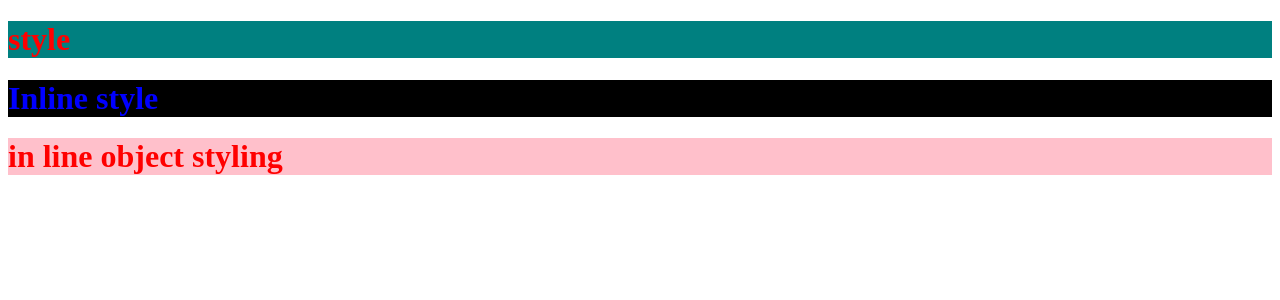
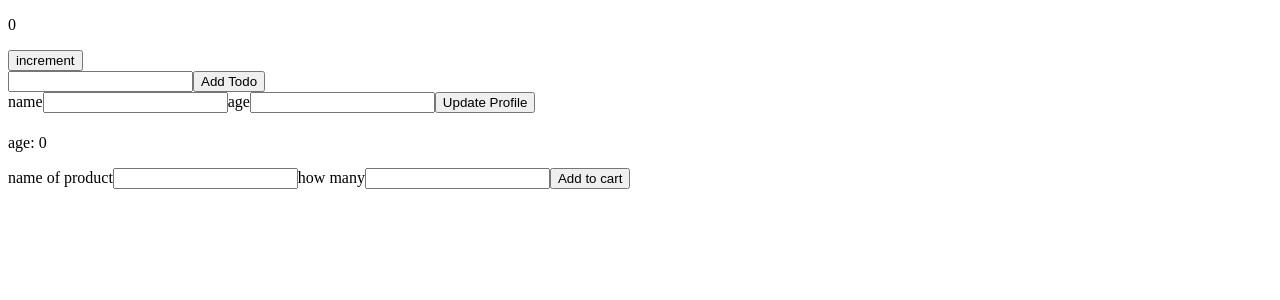
Before and after one commit to iom-future/react-for-beginners1, a React (Vite) app: page / in a window 1280 px wide. Shown: the top 300 px of the page. Built offline with nearby package versions, Linux system fonts and the light colour scheme.

Commit message:
learn about useState

```diff
--- a/src/App.jsx
+++ b/src/App.jsx
@@ -1,10 +1,13 @@
-import Style from "./components/Style";
-import "./index.css "
+import TodoList from "./components/TodoList.jsx";
+import Counter from "./components/Counter.jsx";
+import Profile from "./components/Profile.jsx";
+import ShoppingList from "./components/ShoppingList.jsx";
 function App() {
     return(<div>
-       <h1 style ={{color:"red", backgroundColor: "teal" }}> style</h1>
-
-        <Style/>
+        <Counter />
+        <TodoList/>
+        <Profile />
+        <ShoppingList />
     </div>);
 }
 
--- /dev/null
+++ b/src/components/Counter.jsx
@@ -0,0 +1,13 @@
+import { useState } from "react"
+function Counter() {
+    let [count,setCount] = useState(0);
+    let increment = ()=> setCount(count+1);
+  return (
+    <div>
+        <p>{count}</p>
+        <button onClick={increment}>increment</button>
+    </div>
+  )
+}
+
+export default Counter
--- /dev/null
+++ b/src/components/Profile.jsx
@@ -0,0 +1,45 @@
+import { useState } from "react"
+function Profile() {
+    const [profile, setProfile] = useState({name:"",age:0})
+    const [inputName,setInputName]= useState("")
+    const [inputAge,setInputAge]= useState()
+    const updateProfile = (e)=>{
+
+       /*  the code: inputAge?inputAge:profile.age, just translate to
+        if inputAge is an empty string(falsy value), then use the existing state, dont change age to an empty string, else use the updated state
+       */
+        setProfile({...profile,age: inputAge?inputAge:profile.age,name: inputName?inputName:profile.name});
+        //button always has a default behavior of refreshing the page when clicked
+        e.preventDefault() //prevent button refreshing-page behavior
+
+        //clears the input after the form is submitted
+        setInputAge("")
+        setInputName("")
+    }
+    const addName = (e)=> {
+        setInputName(e.target.value)
+    }
+     const addAge = (e)=> {
+        setInputAge(e.target.value)
+    }
+  return (
+    <div>
+        <form action="">
+            <label htmlFor="name">name</label>
+            <input type="text" id="name" onChange={addName} value={inputName} />
+
+            <label htmlFor="age">age</label>
+            <input type="number" name="" id="age" onChange={addAge} value={inputAge} />
+
+            <button onClick={updateProfile}>Update Profile</button>
+        </form>
+
+        <div>
+            <h1> {profile.name} </h1>
+            <p>age: {profile.age === "" ? <p>no age</p> : profile.age} </p>
+        </div>
+    </div>
+  )
+}
+
+export default Profile
--- /dev/null
+++ b/src/components/ShoppingList.jsx
@@ -0,0 +1,56 @@
+import { useState } from "react"
+function ShoppingList() {
+    const [shoppingList,setShoppingList] = useState([])
+    const [inputName,setInputName] = useState("")//never leave the initialStateValue undefine, put a string or a number(if need be)
+    const [inputQuant,setInputQuant] = useState("")
+    const  addToCart =(e)=>{
+            e.preventDefault()
+
+            //the if staments makes sure that al the field are filled before updating the useState
+            if(inputName&&inputQuant){
+                    setShoppingList([...shoppingList,
+                {name:inputName,quantity:inputQuant}])
+                setInputName("")
+                setInputQuant("")
+
+            }else if(!inputName){
+                setInputName("Add a name")
+
+            }else{
+                setInputQuant(404)
+            }
+         }
+
+    const setName  =(e)=>{
+        setInputName(e.target.value)
+    }
+    const setQuant  =(e)=>{
+        setInputQuant(e.target.value)
+    }
+  return (
+    <div>
+        <form action="">
+            <label htmlFor="name">name of product</label>
+            <input type="text" name="" id="name" onChange={setName} value={inputName} placeholder={inputName}/>
+
+            <label htmlFor="quantity">how many</label>
+
+            {/* the value={inputQuant} , helps us remove the text input on the input tag after submitting */}
+            <input type="number" name="" id="quantity" onChange={setQuant} value={inputQuant} placeholder={inputQuant} />
+
+            <button onClick={addToCart}>Add to cart</button>
+        </form>
+
+        <div>
+            {shoppingList.map(({name,quantity},index)=>(
+                <div key={index}>
+                    <h2>{name}</h2>
+                    <p>{quantity}</p>
+                </div>
+            ))}
+        </div>
+    </div>
+  )
+}
+
+export default ShoppingList
--- /dev/null
+++ b/src/components/TodoList.jsx
@@ -0,0 +1,39 @@
+import {useState} from "react"
+function TodoList() {
+    let [todoList, setTodoList] = useState([])//set state for the "changing" todolist
+    const [inputValue, setInputValue] = useState("") //set state for the title in order to get it without e.target.value, which wont work
+
+    //add the todo to the array of todos
+    let addTodo = (e)=>{
+        e.preventDefault() //prevent the form from sending data to the backend and refreshing
+
+        //spread(carry over the) the original value to avoid mutating it, the put the new todo at the end
+        setTodoList([...todoList,inputValue])
+        setInputValue("");//clears the inputs field after pressing enter
+    }
+    const setTodo = (e)=> setInputValue(e.target.value) //use to update the title of the todo
+    return (
+        <div>
+            <form action="">
+                <label htmlFor="title"></label>
+                <input type="text" id="title" onChange={setTodo} value={inputValue}/>
+
+                <button onClick={addTodo}>Add Todo</button>
+
+            </form>
+
+            <div className="todo">
+
+                {todoList.map((todo,index)=>(
+                    <div key={index}>
+                    <input type="checkbox" name="" id="todo" />
+                    <label htmlFor="todo">{todo}</label>
+                    </div>
+
+                ))}
+            </div>
+        </div>
+  )
+}
+
+export default TodoList
```
